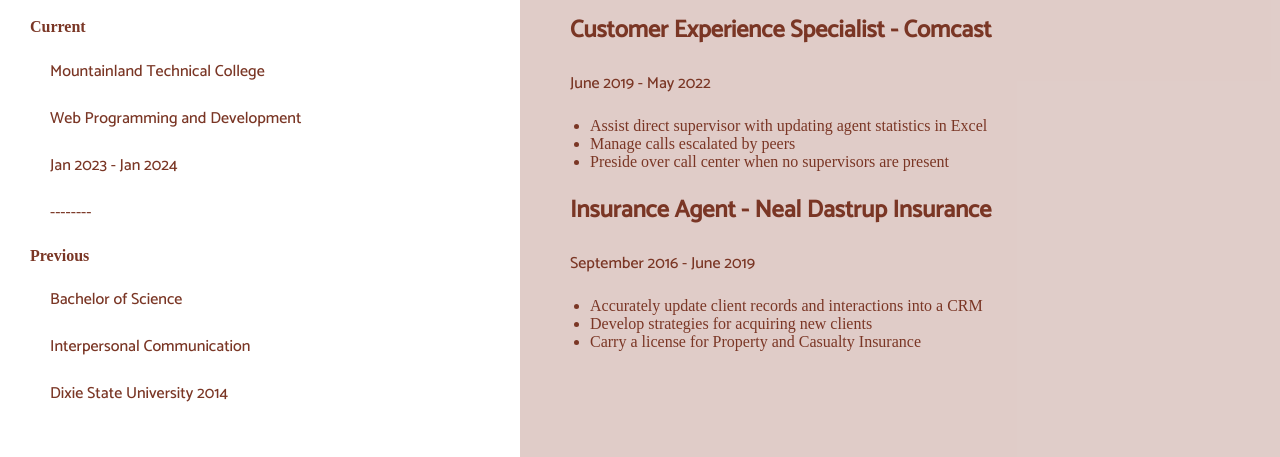
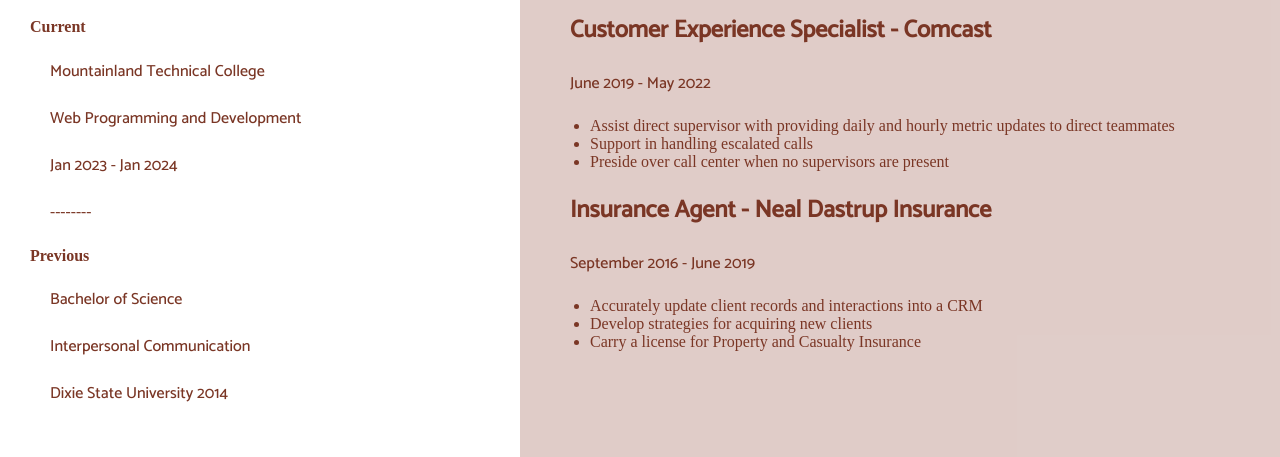
Before and after one commit to ZefAnderson/ResumeMockupDesign, a plain HTML site: page index.html in a window 1280 px wide. Shown: the part 936-1393 px from the top of the page. Drawn offline with Linux system fonts and the light colour scheme.

Commit message:
updated resume

```diff
--- a/index.html
+++ b/index.html
@@ -102,8 +102,8 @@
                 <h2>Customer Experience Specialist - Comcast</h2>
                 <p>June 2019 - May 2022</p>
                 <ul>
-                    <li>Assist direct supervisor with updating agent statistics in Excel</li>
-                    <li>Manage calls escalated by peers</li>
+                    <li>Assist direct supervisor with providing daily and hourly metric updates to direct teammates</li>
+                    <li>Support in handling escalated calls</li>
                     <li>Preside over call center when no supervisors are present</li>
                 </ul>
 
```
